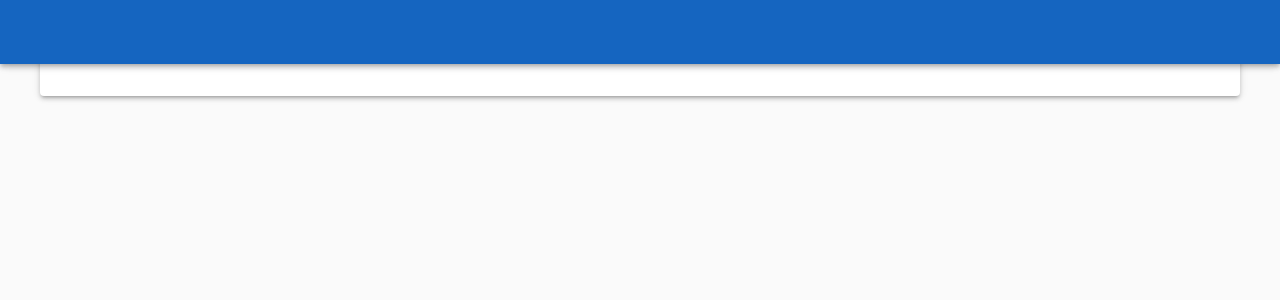
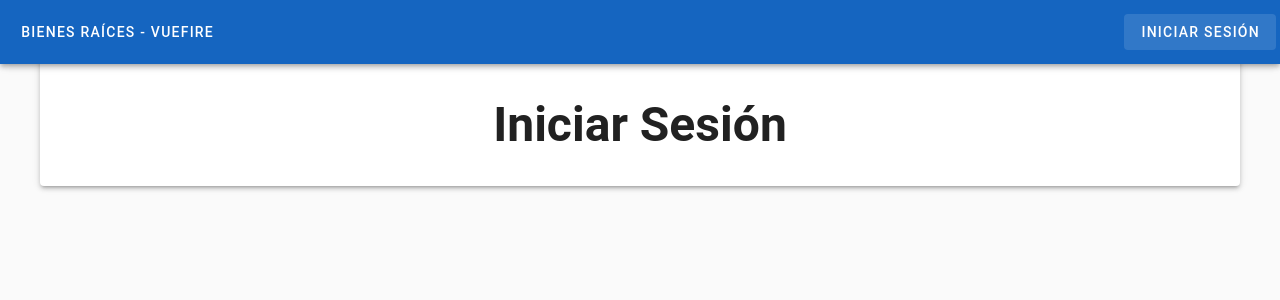
Before and after one commit to michelanyelo/bienesraices-VUE, a Vue app: page /login in a window 1280 px wide. Before the commit this address had no page. Shown: the top 300 px of the page. Built offline with nearby package versions, Linux system fonts and the light colour scheme.

Commit message:
Agregar vista de inicio de sesión y botones de navegación en App.vue

```diff
--- a/src/App.vue
+++ b/src/App.vue
@@ -7,11 +7,15 @@
     <v-layout>
       <v-app-bar color="blue-darken-3">
         <template v-slot:prepend>
-
+          <v-btn :to="{ name: 'home' }">
+            Bienes Raíces - VueFire
+          </v-btn>
         </template>
 
         <template v-slot:append>
-
+          <v-btn :to="{ name: 'login' }">
+            Iniciar sesión
+          </v-btn>
         </template>
       </v-app-bar>
       <v-main>
--- a/src/router/index.js
+++ b/src/router/index.js
@@ -9,6 +9,11 @@
       name: 'home',
       component: HomeView,
     },
+    {
+      path: '/login',
+      name: 'login',
+      component: () => import('@/views/LoginView.vue')
+    }
   ],
 })
 
--- a/src/views/HomeView.vue
+++ b/src/views/HomeView.vue
@@ -3,7 +3,5 @@
 </script>
 
 <template>
-  <main>
-    <h1 class="text-center text-h3 font-weight-bold my-5">Vue Bienes Raices</h1>
-  </main>
+  <h1 class="text-center text-h3 font-weight-bold my-5">Vue Bienes Raices</h1>
 </template>
--- /dev/null
+++ b/src/views/LoginView.vue
@@ -0,0 +1,7 @@
+<script setup>
+
+</script>
+
+<template>
+  <h1 class="text-center text-h3 font-weight-bold my-5">Iniciar Sesión</h1>
+</template>
```
